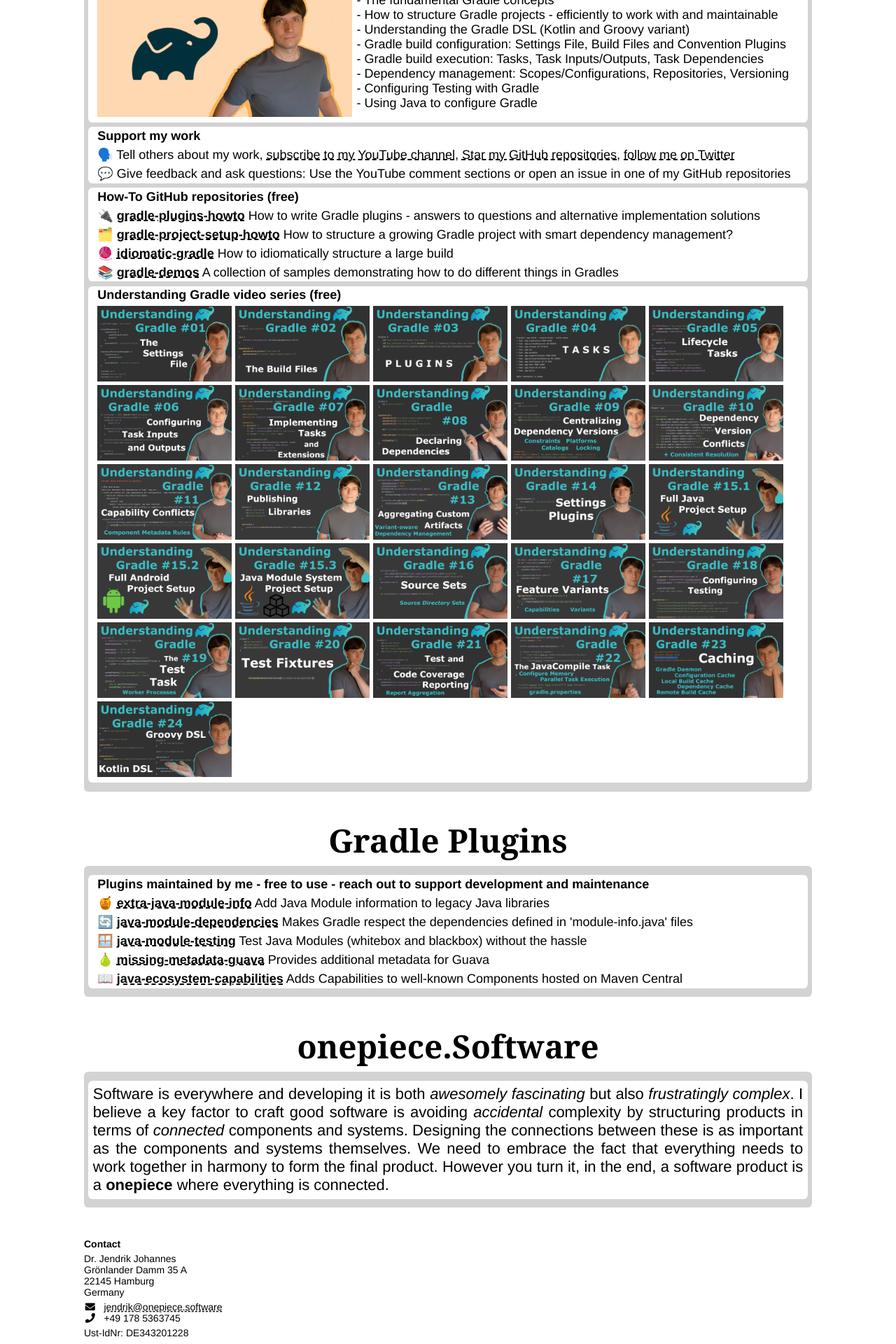
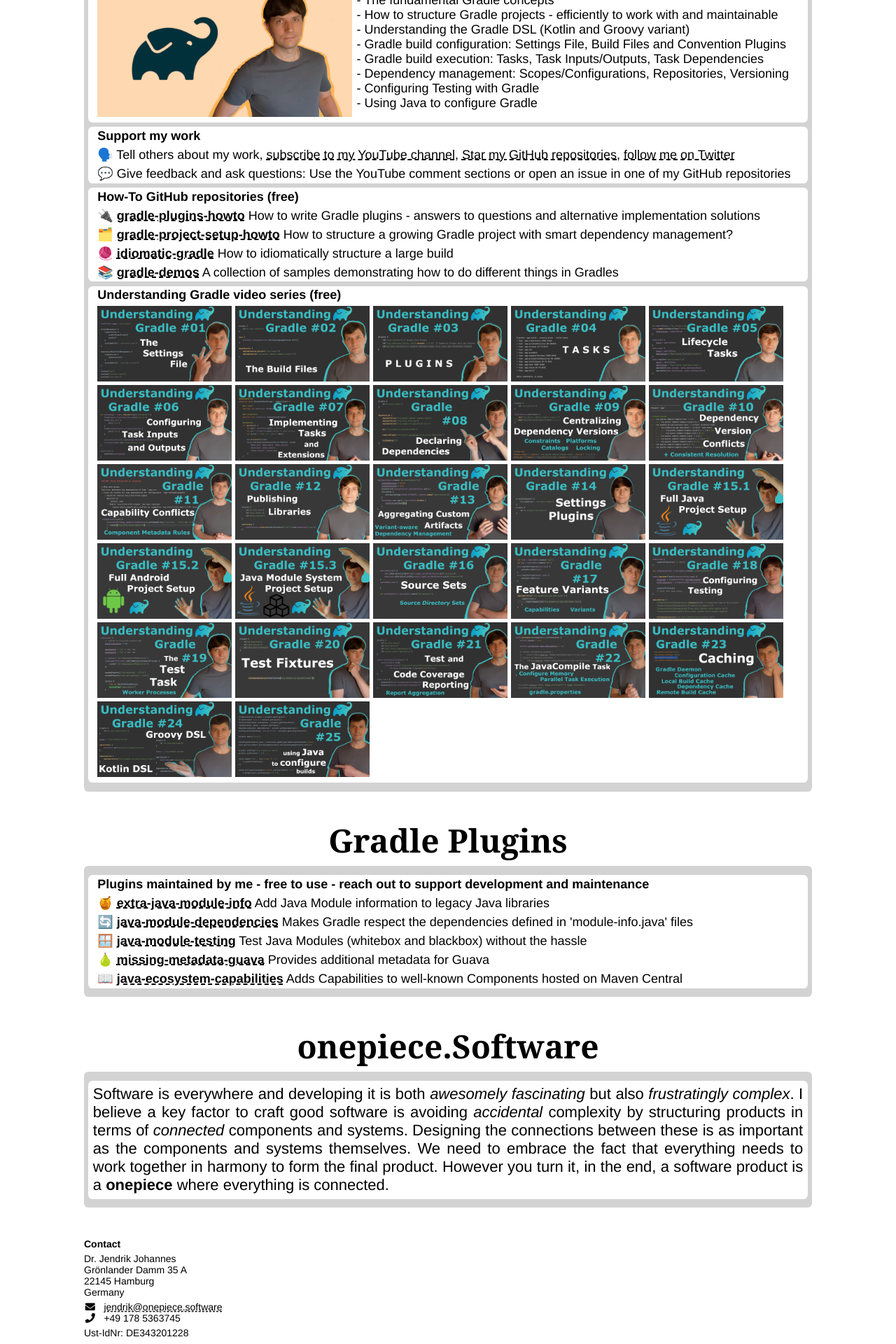
Before and after one commit to OnepieceSoftware/onepiecesoftware.github.io, a Jekyll site: the page index.html, which Jekyll copies as it is, in a window 1280 px wide. Shown: the part 3130-5050 px from the top of the page at 70% size. Built offline with Jekyll 4.4.1, drawn with Linux system fonts in a browser that asks for light colours.

Commit message:
Video 25

```diff
--- a/index.html
+++ b/index.html
@@ -652,6 +652,18 @@
             </a>
           </div>
         </div>
+        <div class="video-preview">
+          <img class="downscale" src="img/videos/25.png" alt="Using Java to configure builds">
+          <div class="overlay">
+            <a href="https://www.youtube.com/watch?v=XnVZdMROVG8&list=PLWQK2ZdV4Yl2k2OmC_gsjDpdIBTN0qqkE" target="_blank" title="YouTube">
+              <i class="fab fa-youtube"></i>
+            </a>
+            &nbsp;
+            <a href="https://github.com/jjohannes/understanding-gradle/tree/main/25_Using_Java_to_configure_builds" target="_blank" title="GitHub">
+              <i class="fab fa-github"></i>
+            </a>
+          </div>
+        </div>
       </li>
     </ul>
   </div>
```
